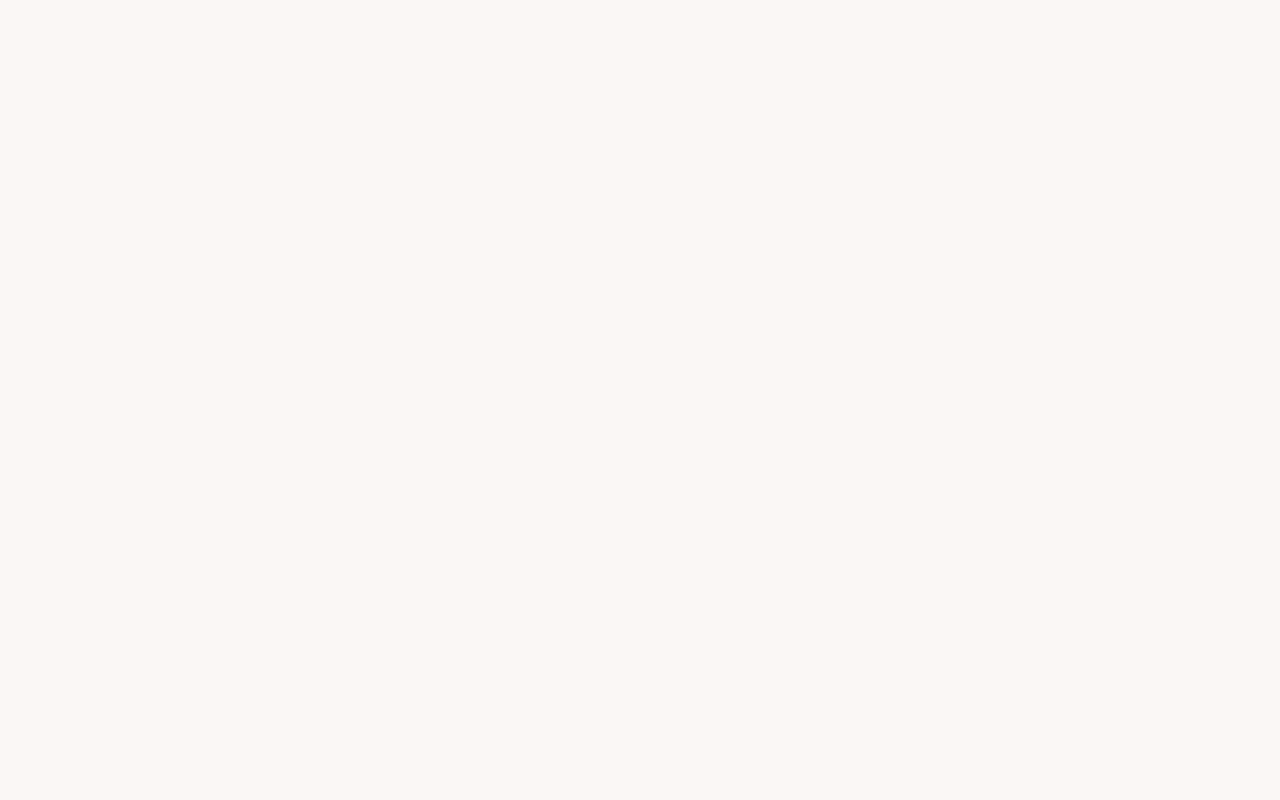
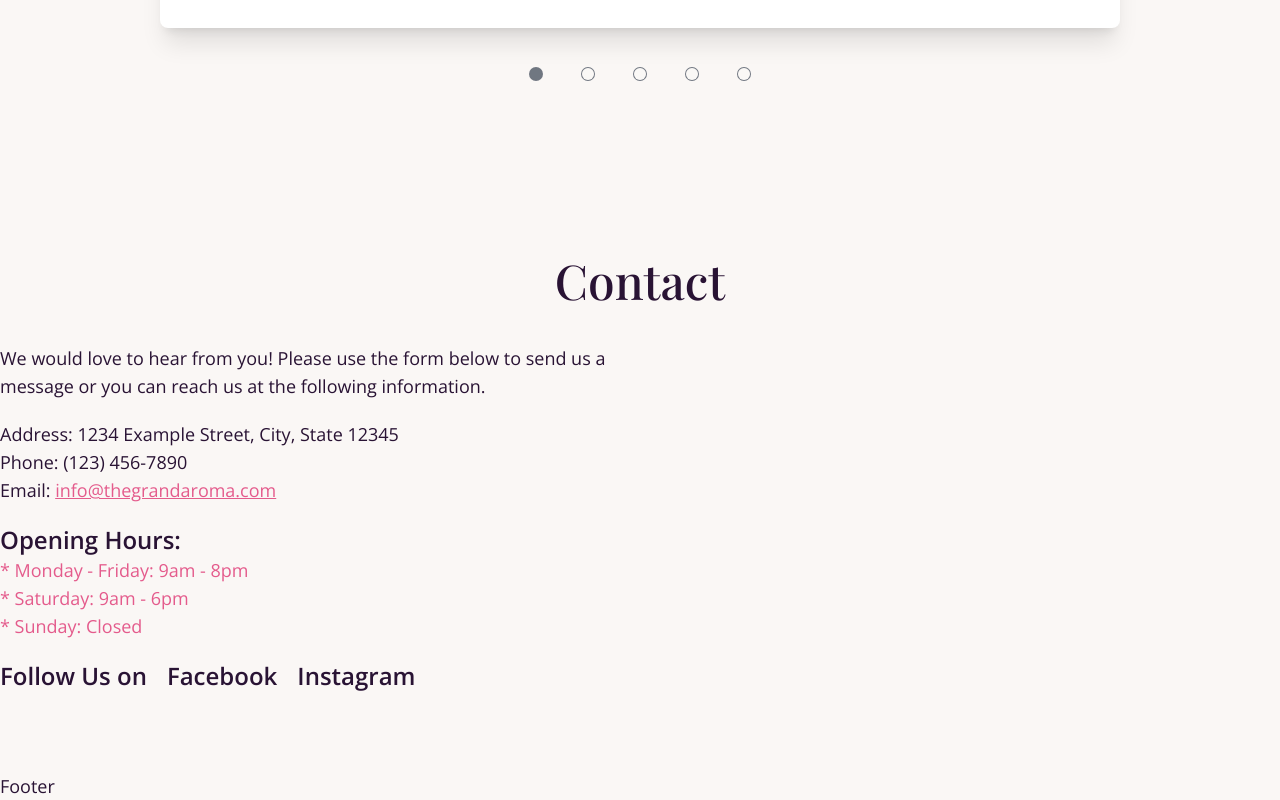
Before and after one commit to shohan-pherones/the-grand-aroma-spa, a React (Create React App) app: page / in a window 1280 px wide. Shown: the part 7330-8130 px from the top of the page. Before the commit the page ends 7126 px from the top, so only its background shows below. Built offline with nearby package versions, Linux system fonts and the light colour scheme.

Commit message:
contact left added, fb and insta icon wil add

```diff
--- a/src/App.js
+++ b/src/App.js
@@ -6,7 +6,7 @@ import NotFound from "./pages/NotFound";
 
 const App = () => {
   return (
-    <div className="wrapper">
+    <div className="wrapper text-lg">
       <div className="app min-h-screen">
         <Navbar />
         <Routes>
--- a/src/components/Artist.js
+++ b/src/components/Artist.js
@@ -5,7 +5,7 @@ const Artist = ({ artist }) => {
         <img src={artist.img} alt={artist.name} className="rounded-xl" />
       </figure>
       <div className="card-body items-center text-center">
-        <h2 className="card-title">{artist.name}</h2>
+        <h2 className="card-title text-2xl">{artist.name}</h2>
         <span className="text-secondary-focus">{artist.designation}</span>
         <p>{artist.speciality}</p>
       </div>
--- /dev/null
+++ b/src/components/Contact.js
@@ -0,0 +1,46 @@
+import SectionTitle from "./SectionTitle";
+
+const Contact = () => {
+  return (
+    <section className="contact container mx-auto py-20" id="contact">
+      <SectionTitle title="Contact" />
+
+      <div className="contact-wrapper flex gap-10 items-start flex-wrap">
+        <div className="contact-left flex-1 flex flex-col gap-5">
+          <p>
+            We would love to hear from you! Please use the form below to send us
+            a message or you can reach us at the following information.
+          </p>
+          <address className="not-italic">
+            <p>Address: 1234 Example Street, City, State 12345 </p>
+            <p>Phone: (123) 456-7890</p>
+            <p>
+              Email:{" "}
+              <a
+                href="mailto:info@thegrandaroma.com"
+                className="underline text-secondary-focus"
+              >
+                info@thegrandaroma.com
+              </a>
+            </p>
+          </address>
+          <ul>
+            <span className="text-2xl font-semibold">Opening Hours:</span>
+            <li className="text-secondary-focus">
+              * Monday - Friday: 9am - 8pm
+            </li>
+            <li className="text-secondary-focus">* Saturday: 9am - 6pm</li>
+            <li className="text-secondary-focus">* Sunday: Closed</li>
+          </ul>
+          <p className="text-2xl font-semibold flex gap-5 items-center">
+            Follow Us on <span className="cursor-pointer">Facebook</span>{" "}
+            <span className="cursor-pointer">Instagram</span>
+          </p>
+        </div>
+        <div className="contact-right flex-1"></div>
+      </div>
+    </section>
+  );
+};
+
+export default Contact;
--- a/src/components/Service.js
+++ b/src/components/Service.js
@@ -7,7 +7,7 @@ const Service = ({ service }) => {
         <img src={service.img} alt={service.title} />
       </figure>
       <div className="card-body">
-        <h2 className="card-title">{service.title}</h2>
+        <h2 className="card-title text-2xl">{service.title}</h2>
         <p>{service.description}</p>
         <div className="card-actions justify-end items-center">
           <p className="font-medium text-lg">
--- a/src/pages/Home.js
+++ b/src/pages/Home.js
@@ -1,4 +1,5 @@
 import About from "../components/About";
+import Contact from "../components/Contact";
 import Gallery from "../components/Gallery";
 import Hero from "../components/Hero";
 import Services from "../components/Services";
@@ -12,6 +13,7 @@ const Home = () => {
       <About />
       <Gallery />
       <Testimonials />
+      <Contact />
     </div>
   );
 };
```
